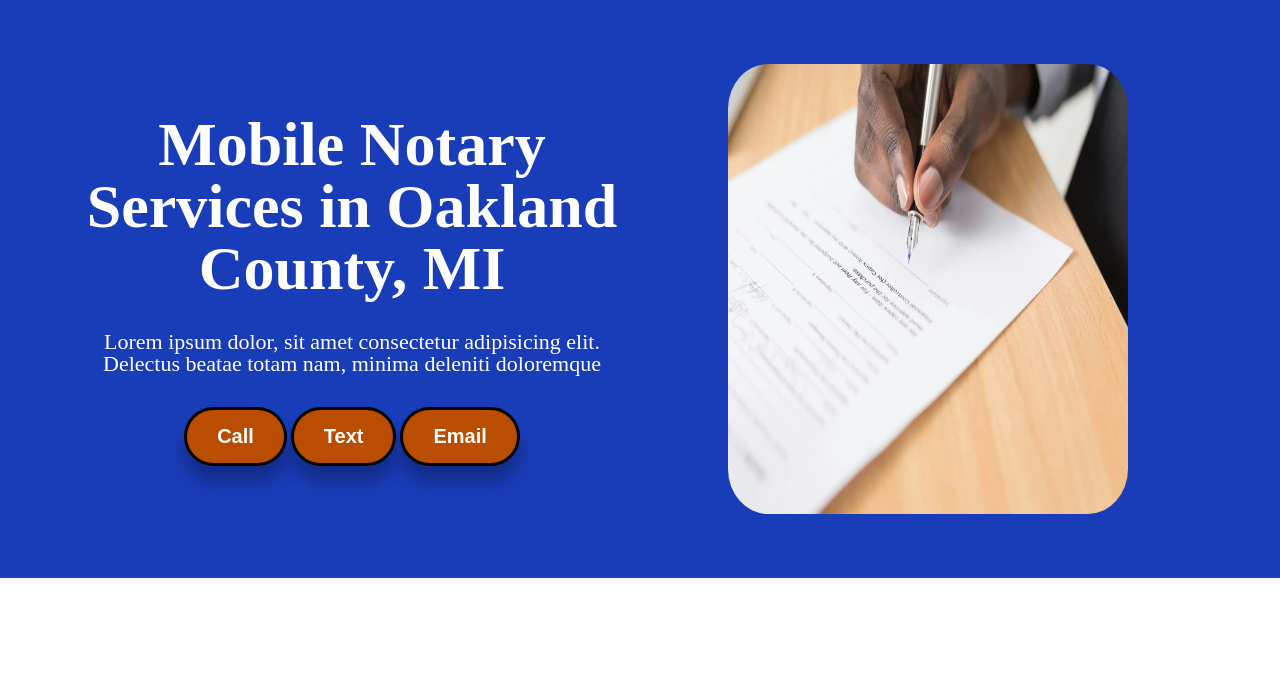
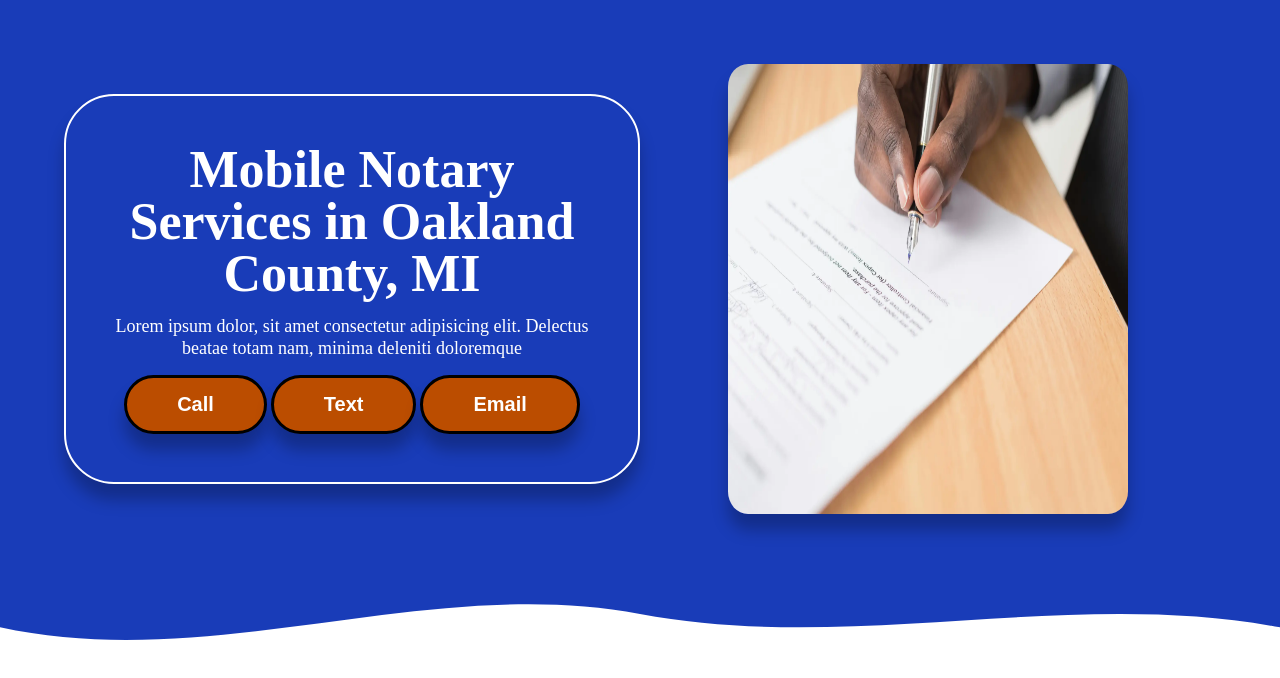
Before and after one commit to vtraz1200/Wee, a plain HTML site: page index.html in a window 1280 px wide. Drawn offline with nearby package versions, Linux system fonts and the light colour scheme.

Commit message:
Update 2.1 (small additions)

```diff
--- a/css/general.css
+++ b/css/general.css
@@ -82,12 +82,13 @@ body {
 }
 
 .h1-font-size {
-  font-size: 62px;
+  font-size: 52px;
   font-weight: 700;
 }
 
 .p-heading-font-size {
-  font-size: 22px;
+  font-size: 18px;
+  line-height: 1.2;
 }
 
 .grid {
@@ -121,7 +122,7 @@ make changes in the blank areas (btn) */
 
 .btn {
   display: inline-block;
-  padding: 15px 30px;
+  padding: 15px 50px;
   background-color: oklch(55.5% 0.163 48.998);
   color: #fff;
   font-size: 20px;
--- a/css/style.css
+++ b/css/style.css
@@ -3,9 +3,27 @@
   padding: 64px;
 }
 
+/* AI assisted Code ------------------------------------------------------- */
+.section-hero {
+  position: relative; /* lets the wave sit at the section's bottom */
+  padding-bottom: 160px; /* room so the wave doesn't cover your content */
+}
+
+.hero-wave {
+  position: absolute;
+  bottom: 0;
+  left: 0;
+  width: 100%;
+  height: 100px; /* taller = deeper waves */
+  fill: #fff; /* match the background of the section below */
+  display: block;
+}
+
+/* AI assisted Code end ------------------------------------------------------- */
+
 .hero {
   max-width: 1300px;
-  margin: 0 auto; /* centered content */
+  margin: 0 auto;
   display: grid;
   grid-template-columns: repeat(2, 1fr);
   align-items: center;
@@ -14,8 +32,9 @@
 .hero-img {
   width: 400px;
   height: 450px;
-  border-radius: 10%;
+  border-radius: 5%;
   justify-self: center;
+  box-shadow: 0 1rem 1rem rgba(0, 0, 0, 0.25);
 }
 
 .section-hero-one {
@@ -24,5 +43,9 @@
   justify-content: center;
   align-items: center;
   text-align: center;
-  gap: 32px;
+  gap: 16px;
+  padding: 48px;
+  border: solid 2px #fff;
+  border-radius: 50px;
+  box-shadow: 0 1rem 1rem rgba(0, 0, 0, 0.25);
 }
--- a/index.html
+++ b/index.html
@@ -63,6 +63,17 @@
         </div>
         <img class="hero-img" src="images/stock-images/hero-1920.webp" alt="" />
       </div>
+      <svg
+        class="hero-wave"
+        viewBox="0 0 1440 120"
+        preserveAspectRatio="none"
+        aria-hidden="true"
+      >
+        <path
+          d="M0,64 C240,120 480,0 720,48 C960,96 1200,16 1440,64 L1440,120 L0,120 Z"
+        />
+      </svg>
     </section>
+    <section class="about"></section>
   </body>
 </html>
```
